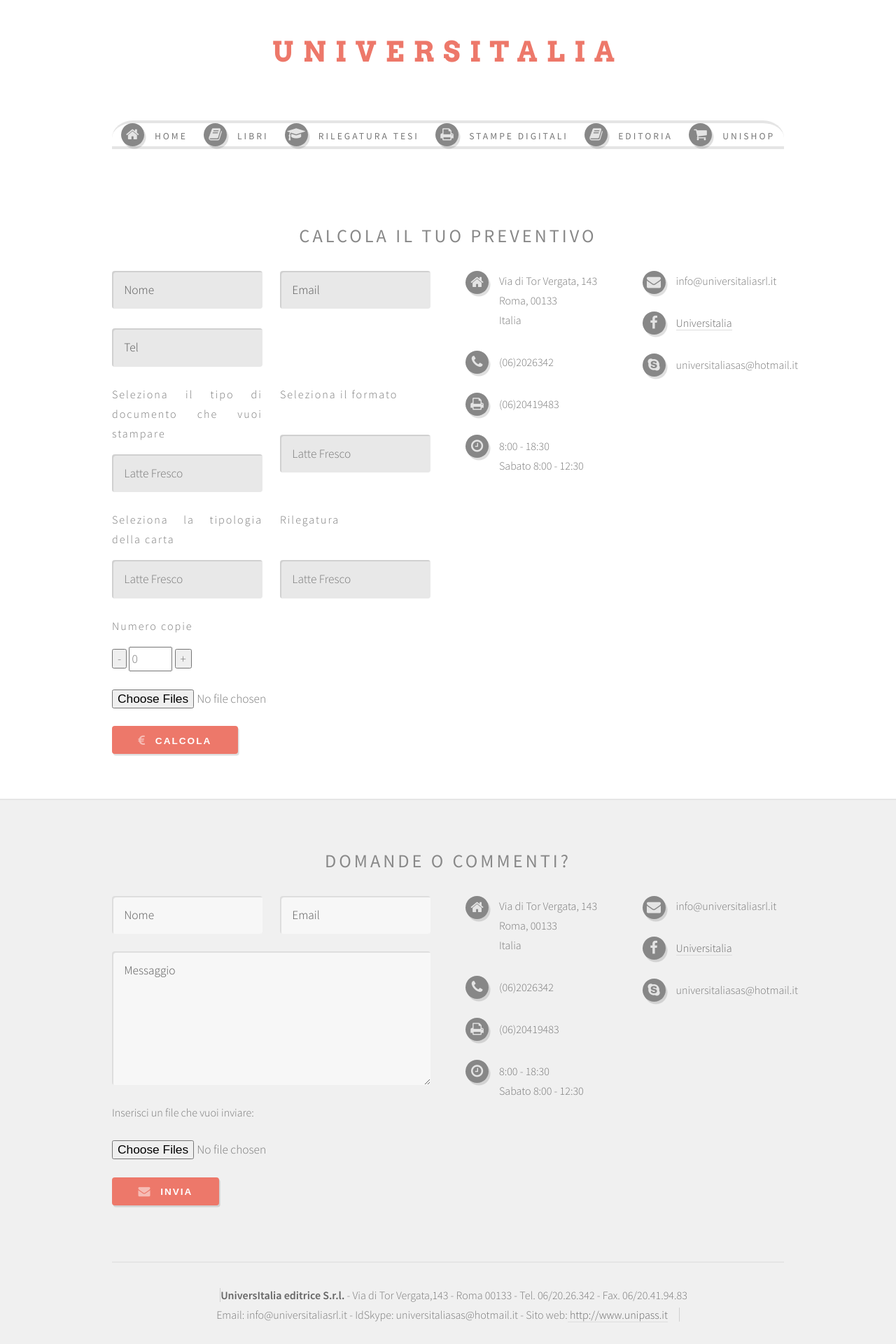
After one commit to SerenaOnorati/mase_univ, a PHP site: page /preventivo.php in a window 1280 px wide. The commit adds this page. Shown: the top 1920 px of the page at 70% size. Run offline with PHP 8.4, Linux system fonts and the light colour scheme.

Commit message:
preventivo

```diff
--- a/menu.php
+++ b/menu.php
@@ -41,6 +41,9 @@
         </li>
         <li>
             <a href="" class="fa fa-shopping-cart"><span>UniShop</span></a>
+            <ul>
+                <li><a href="preventivo.php">Preventivo Stampe</a></li>
+            </ul>
         </li>
     </ul>
 </nav>
--- /dev/null
+++ b/preventivo.php
@@ -0,0 +1,200 @@
+<html>
+<head>
+    <title>Preventivo</title>
+    <link rel="shortcut icon" href="images/favicon.ico" type="image/x-icon" />
+    <meta http-equiv="content-type" content="text/html; charset=utf-8" />
+    <meta name="description" content="" />
+    <meta name="keywords" content="" />
+    <meta name="viewport" content="width=1040" />
+    <link href="http://fonts.googleapis.com/css?family=Source+Sans+Pro:300,400,600|Arvo:700" rel="stylesheet" type="text/css" />
+    <!--[if lte IE 8]><script src="js/html5shiv.js"></script><![endif]-->
+    <script src="js/jquery.min.js"></script>
+    <script src="js/jquery.dropotron.min.js"></script>
+    <script src="js/config.js"></script>
+    <script src="js/skel.min.js"></script>
+    <script src="js/skel-panels.min.js"></script>
+    <noscript>
+        <link rel="stylesheet" href="css/skel-noscript.css" />
+        <link rel="stylesheet" href="css/style.css" />
+        <link rel="stylesheet" href="css/style-desktop.css" />
+    </noscript>
+
+    <script language="javascript">
+        function Aumenta(campo, per) {
+            var oggetti = document.getElementById(campo).value;
+            oggetti = parseInt(oggetti, 10);
+            if (isNaN(oggetti)) oggetti = 0;
+
+            oggetti += per;
+            if (oggetti < 0) return;
+
+            document.getElementById(campo).value = oggetti;
+        }
+    </script>
+</head>
+<body class="no-sidebar">
+
+<!-- Header Wrapper -->
+<div id="header-wrapper">
+
+    <!-- Header -->
+    <div id="header" class="container">
+
+       <?php
+            include 'menu.php';
+       ?>
+
+    </div>
+
+</div>
+
+<!-- Main Wrapper -->
+<div id="main-wrapper">
+
+    <!-- Main -->
+    <div id="main" class="container">
+        <div class="row">
+
+            <!-- Content -->
+            <div id="content" class="12u skel-cell-important">
+
+                <!-- Post -->
+                <article class="is-post">
+                    <header>
+                        <h2>Calcola il tuo preventivo</h2>
+                    </header>
+                    <div class="row">
+                        <div class="6u">
+                            <section>
+                                <form method="post" action="mail.php" name="formpreventivo" id="preventivo" target="_parent">
+
+                                    <div class="row half">
+
+                                        <div class="6u">
+                                            <input id="name" name="name" placeholder="Nome" type="text" class="text" required="required"/>
+                                        </div>
+                                        <div class="6u">
+                                            <input id="email" name="email" placeholder="Email" type="text" class="text" required="required"/>
+                                            <br>
+                                        </div>
+                                        <div class="6u">
+                                            <input id="tel" name="tel" placeholder="Tel" type="text" class="text" required="required"/>
+                                        </div>
+                                    </div>
+
+                                    <div class="row half">
+                                       <div class="6u">
+                                           <p>Seleziona il tipo di documento che vuoi stampare</p>
+                                           <select name="tipodoc">
+                                               <option value="Latte">Latte Fresco</option>
+                                               <option value="Formaggio">Formaggio Stagionato</option>
+                                               <option value="Pane">Pane Caldo</option>
+                                           </select>
+                                       </div>
+                                        <div class="6u">
+                                            <p>Seleziona il formato</p>
+                                            <br>
+                                            <select name="tipoformato">
+                                                <option value="Latte">Latte Fresco</option>
+                                                <option value="Formaggio">Formaggio Stagionato</option>
+                                                <option value="Pane">Pane Caldo</option>
+                                            </select>
+                                        </div>
+
+                                   </div>
+
+
+                                    <div class="row half">
+                                        <div class="6u">
+                                            <p>Seleziona la tipologia della carta</p>
+                                            <select name="tipocarta">
+                                                <option value="Latte">Latte Fresco</option>
+                                                <option value="Formaggio">Formaggio Stagionato</option>
+                                                <option value="Pane">Pane Caldo</option>
+                                            </select>
+                                        </div>
+                                        <div class="6u">
+                                            <p>Rilegatura</p> <br>
+                                            <select name="tiporilegatura">
+                                                <option value="Latte">Latte Fresco</option>
+                                                <option value="Formaggio">Formaggio Stagionato</option>
+                                                <option value="Pane">Pane Caldo</option>
+                                            </select>
+                                        </div>
+                                    </div>
+
+
+
+                                    <div class="row half">
+                                        <div class="6u">
+                                            <p>Numero copie</p>
+                                            <input type="button" value="-" onclick="Aumenta('numero', -01)">
+                                            <input type="text" id="numero" readonly="readonly" value="0" size="2">
+                                            <input type="button" value="+" onclick="Aumenta('numero', 01)">
+                                        </div>
+                                    </div>
+                                    <div class="row half">
+                                        <div class="12u">
+                                            <input  type="file" id="url" name="url" multiple><br>
+                                        </div>
+
+                                        <!--<input class="button button-icon fa fa-file-o" type="file" id="url" name="url" multiple><br>-->
+                                    </div>
+                                    <div class="row half">
+                                        <div class="12u">
+                                            <button class="button button-icon fa fa-eur">Calcola</button>
+                                        </div>
+                                    </div>
+                                </form>
+                            </section>
+                        </div>
+                        <div class="6u">
+                            <section>
+
+                                <div class="row">
+                                    <ul class="icons 6u">
+                                        <li class="fa fa-home">
+                                            Via di Tor Vergata, 143<br />
+                                            Roma, 00133<br />
+                                            Italia
+                                        </li>
+                                        <li class="fa fa-phone">
+                                            (06)2026342
+                                        </li>
+                                        <li class="fa fa-print">
+                                            (06)20419483
+                                        </li>
+                                        <li class="fa fa-clock-o">
+                                            8:00 - 18:30<br />
+                                            Sabato 8:00 - 12:30
+                                        </li>
+                                    </ul>
+                                    <ul class="icons 6u">
+                                        <li class="fa fa-envelope">
+                                            info@universitaliasrl.it
+                                        </li>
+                                        <li class="fa fa-facebook">
+                                            <a href="https://www.facebook.com/groups/35057244586/?fref=ts" target="_blank">Universitalia</a>
+                                        </li>
+                                        <li class="fa fa-skype">
+                                            universitaliasas@hotmail.it
+                                        </li>
+                                    </ul>
+                                </div>
+                            </section>
+                        </div>
+                </article>
+
+            </div>
+
+        </div>
+    </div>
+
+</div>
+
+<?php
+    include 'footer.php';
+?>
+
+</body>
+</html>
```
